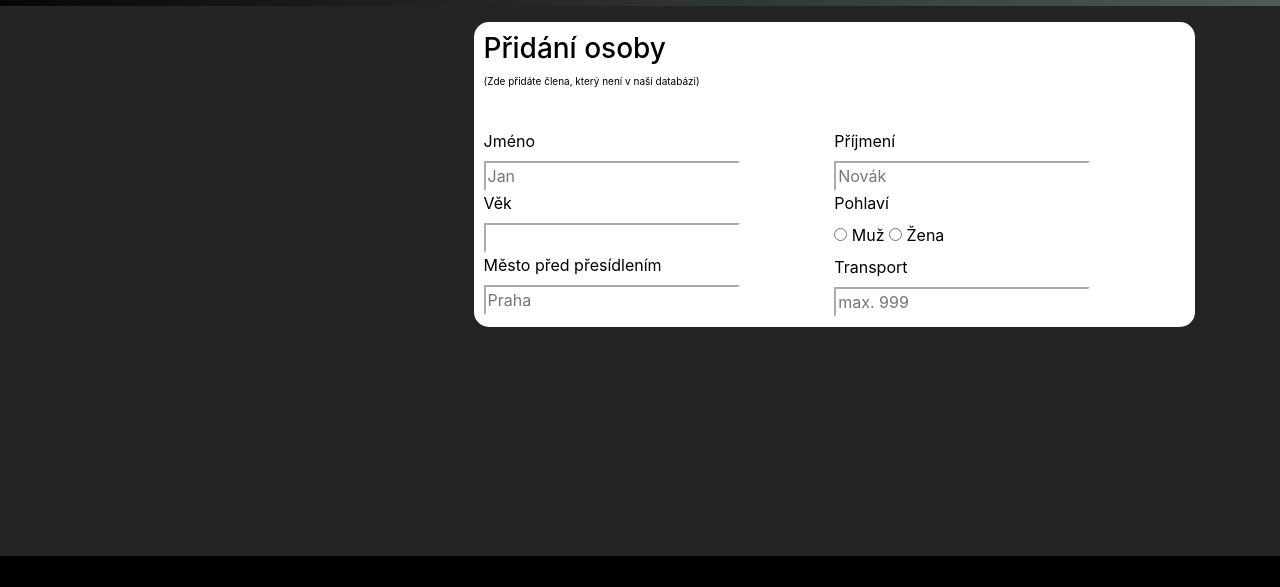
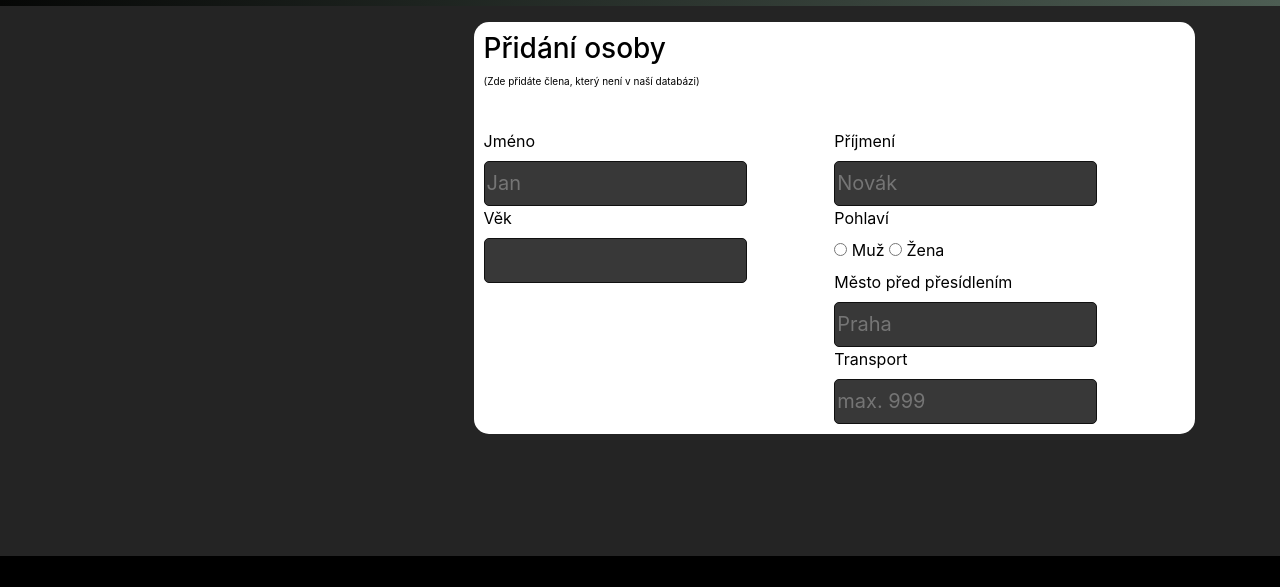
Before and after one commit to BlackMushroomXD/Databasse, a plain HTML site: page jmennyseznam.html in a window 1280 px wide. Shown: the part 94-681 px from the top of the page. Drawn offline with nearby package versions, Linux system fonts and the light colour scheme.

Commit message:
samtájms ól aj fink ebaut is jů

```diff
--- a/velkavalka.css
+++ b/velkavalka.css
@@ -112,7 +112,7 @@
 		float: right;
 	}
 
-	.index-obr-velky {
+	.index-obr-maly {
 		background-image: url("indexobr.jpg");
 		background-color: #000000;
 		width: 100%;
@@ -444,11 +444,13 @@
 }
 
 .prid-Inputy {
-	border-color: white;
-	box-shadow: none;
-	background-color: white;
-	outline-style: none;
-	outline-color: white;
+	width: 75%;
+	background-color: #383838;
+	border-radius: 5px;
+	border: 0.5px solid #101010;
+	height: 45px;
+	color: #e6e6e6;
+	font-size: 20px;
 }
 
 #prid-Data_left{
```
Also changed, not shown: historie.html (+4 -4 lines), indexobr.jpg.
